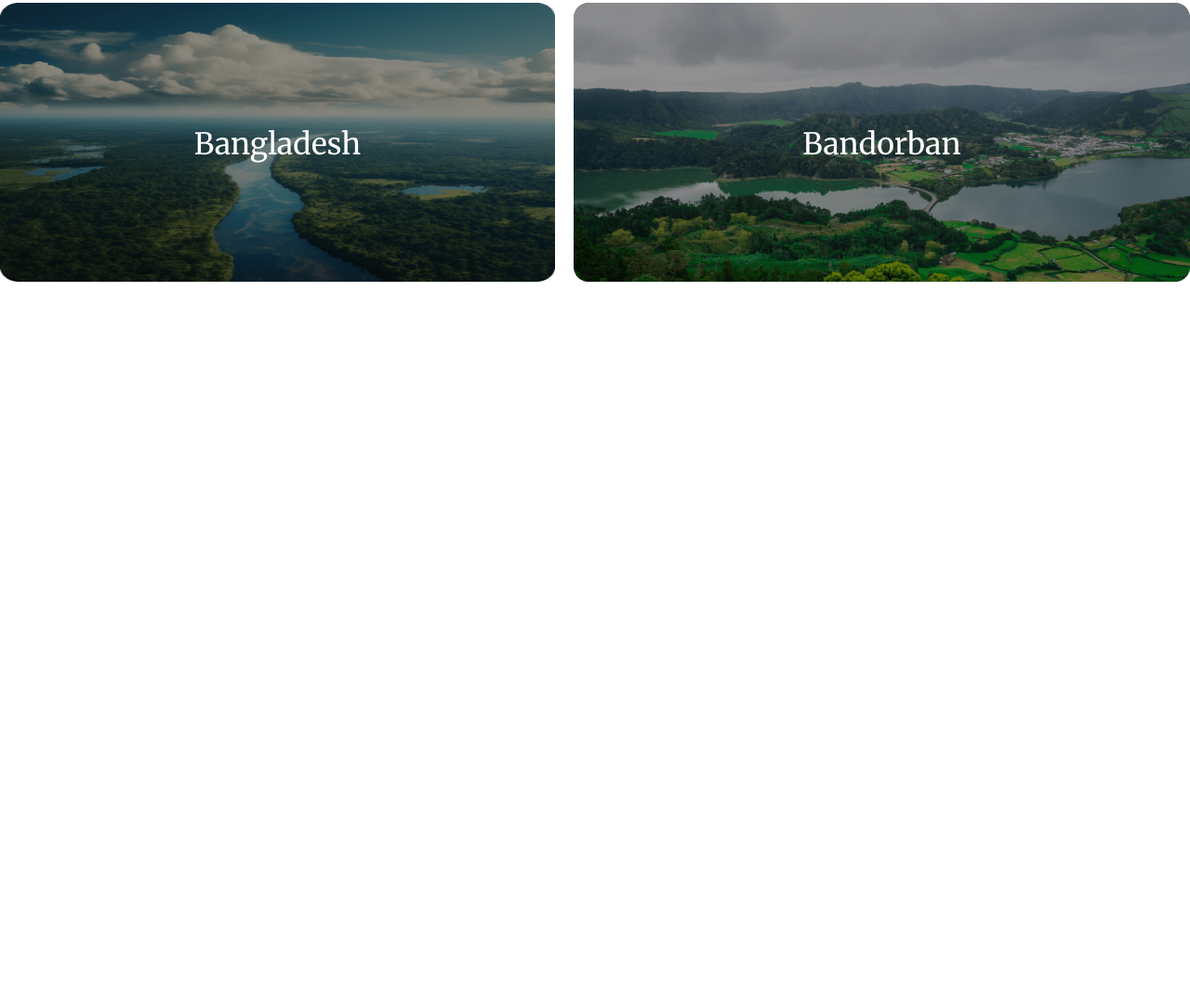
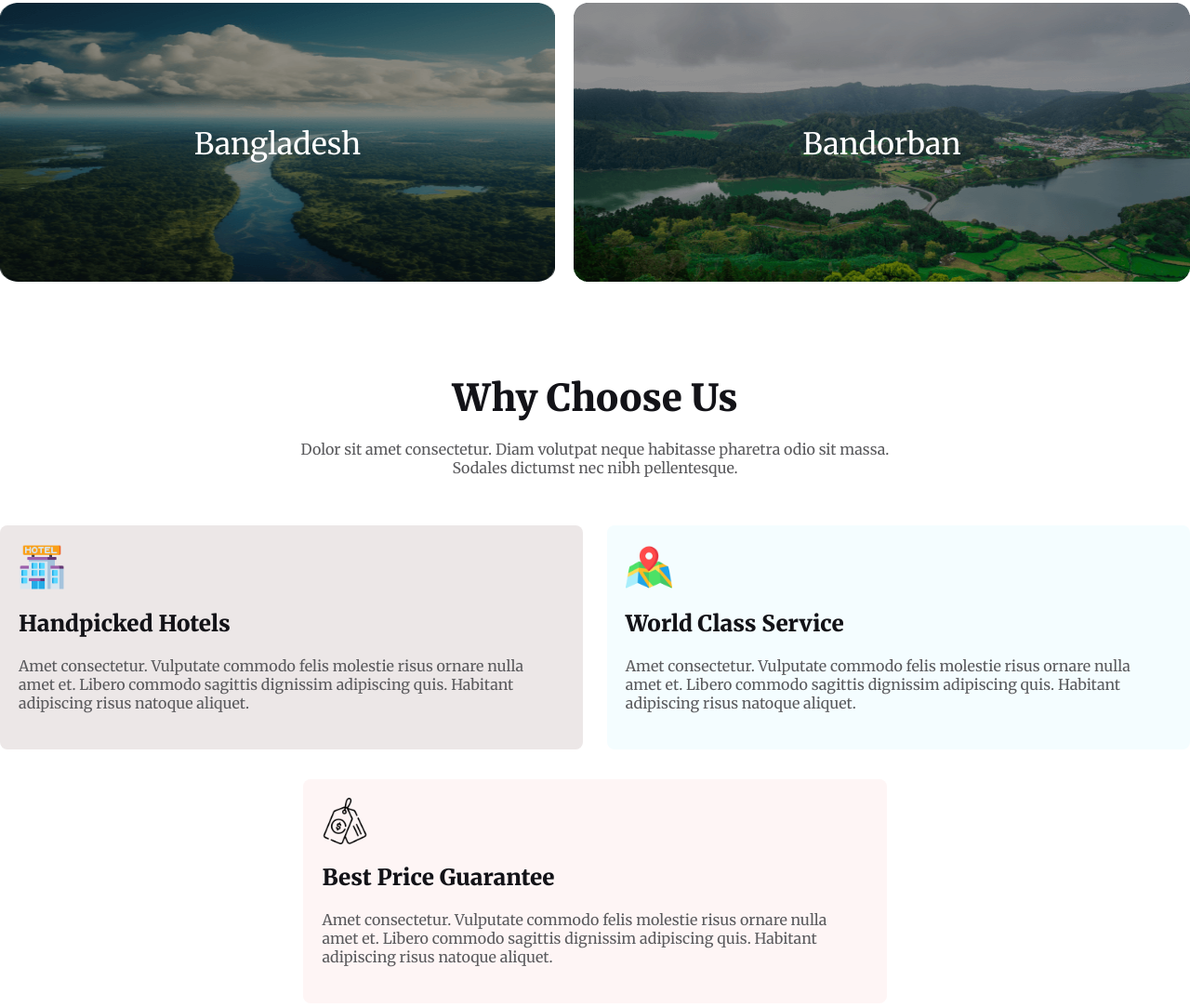
Before and after one commit to Shazzad501/Travel, a plain HTML site: page index.html in a window 1280 px wide. Shown: the part 2119-3202 px from the top of the page at 93% size. Before the commit the page ends 2522 px from the top, so only its background shows below. Drawn offline with Linux system fonts and the light colour scheme.

Commit message:
Why choos us section complete

```diff
--- a/index.html
+++ b/index.html
@@ -137,6 +137,32 @@
       </div>
      </section>
     <!-- Choose Your destination section close -->
+
+    <!-- Why choose us section start -->
+     <section class="choose-us">
+      <div class="choos-us-content">
+        <h3 class="section-title">Why Choose Us</h3>
+        <p class="section-description">Dolor sit amet consectetur. Diam volutpat neque habitasse pharetra odio sit massa. <br> Sodales dictumst nec nibh pellentesque.</p>
+      </div>
+      <div class="choose-us-card">
+        <div class="card-1">
+          <img src="assets/hotel.png" alt="">
+          <h3 class="div-title">Handpicked Hotels</h3>
+          <p class="section-description">Amet consectetur. Vulputate commodo felis molestie risus  ornare nulla amet et. Libero commodo sagittis dignissim adipiscing quis. Habitant adipiscing risus natoque aliquet. </p>
+        </div>
+        <div class="card-2">
+          <img src="assets/map.png" alt="">
+          <h3 class="div-title">World Class Service</h3>
+          <p class="section-description">Amet consectetur. Vulputate commodo felis molestie risus  ornare nulla amet et. Libero commodo sagittis dignissim adipiscing quis. Habitant adipiscing risus natoque aliquet. </p>
+        </div>
+        <div class="card-3">
+          <img src="assets/price.png" alt="">
+          <h3 class="div-title">Best Price Guarantee</h3>
+          <p class="section-description">Amet consectetur. Vulputate commodo felis molestie risus  ornare nulla amet et. Libero commodo sagittis dignissim adipiscing quis. Habitant adipiscing risus natoque aliquet. </p>
+        </div>
+      </div>
+     </section>
+    <!-- Why choose us section close -->
    </main>
   <!-- Main body section close -->
 
--- a/styles/style.css
+++ b/styles/style.css
@@ -112,58 +112,56 @@ nav div p {
   color: var(--secondery-text);
   margin: 2rem auto;
 }
-.form{
-background: rgba(255, 255, 255, 0.2);
-padding: 0.8rem 0.9rem;
-margin-top: 1rem;
+.form {
+  background: rgba(255, 255, 255, 0.2);
+  padding: 0.8rem 0.9rem;
+  margin-top: 1rem;
 }
-.form input{
+.form input {
   border-radius: 8px;
   padding: 10px 15px;
   border: none;
   font-size: 1rem;
   color: var(--title-text);
   background: var(--secondery-text);
-  max-width:140px;
+  max-width: 140px;
   margin-right: 10px;
 }
-.form select{
+.form select {
   border-radius: 8px;
   padding: 10px 15px;
   border: none;
   font-size: 1rem;
   color: var(--title-text);
   background: var(--secondery-text);
-  max-width:140px;
+  max-width: 140px;
   margin: auto 10px auto auto;
 }
 /* Banner section style close */
 
-
 /* Popular ture section style start */
-.popular-ture{
+.popular-ture {
   display: flex;
-  gap:5rem;
+  gap: 5rem;
   justify-content: center;
   align-items: start;
 }
-.popular-content h3{
-  text-align:start ;
+.popular-content h3 {
+  text-align: start;
   margin-bottom: 2rem;
 }
-.popular-content p{
-  text-align:start ;
+.popular-content p {
+  text-align: start;
   line-height: 26px;
-
 }
-.popular-content button{
+.popular-content button {
   margin-top: 1.8rem;
 }
 .popular-content ul {
   margin: 1.5rem auto;
 }
-.popular-content ul li{
-  text-align:start ;
+.popular-content ul li {
+  text-align: start;
   line-height: 26px;
   margin-left: 1rem;
   font-size: 1rem;
@@ -174,78 +172,108 @@ margin-top: 1rem;
 /* Popular ture section style close */
 
 /* Choose destinaton saction style start */
-.destination-img img{
-  width:100%;
+.destination-img img {
+  width: 100%;
   height: 300px;
   filter: brightness(70%);
 }
-.destination-img .div-1{
+.destination-img .div-1 {
   display: grid;
   grid-template-columns: repeat(2, 1fr);
   gap: 1.25rem;
 }
-.destination-img .div-1 img{
+.destination-img .div-1 img {
   width: 100%;
 }
 
-.destination-img .div-1 div{
+.destination-img .div-1 div {
   position: relative;
 }
-.destination-img .div-1 div p{
+.destination-img .div-1 div p {
   position: absolute;
-  top:50%;
+  top: 50%;
   left: 50%;
   font-size: 2rem;
   color: var(--secondery-text);
   transform: translate(-50%, -50%);
-
 }
 
-.destination-img .div-2{
+.destination-img .div-2 {
   display: grid;
-  grid-template-columns:0.8fr 1fr .7fr;
+  grid-template-columns: 0.8fr 1fr 0.7fr;
   gap: 1.25rem;
   margin-top: 1.25rem;
-
 }
-.destination-img .div-2 img{
+.destination-img .div-2 img {
   width: 100%;
 }
 
-.destination-img .div-2 div{
+.destination-img .div-2 div {
   position: relative;
 }
-.destination-img .div-2 div p{
+.destination-img .div-2 div p {
   position: absolute;
-  top:50%;
+  top: 50%;
   left: 50%;
   font-size: 2rem;
   color: var(--secondery-text);
   transform: translate(-50%, -50%);
-
 }
 
-.destination-img .div-3{
+.destination-img .div-3 {
   display: grid;
-  grid-template-columns:0.9fr 1fr;
+  grid-template-columns: 0.9fr 1fr;
   gap: 1.25rem;
   margin-top: 1.25rem;
-
 }
-.destination-img .div-3 img{
+.destination-img .div-3 img {
   width: 100%;
 }
 
-.destination-img .div-3 div{
+.destination-img .div-3 div {
   position: relative;
 }
-.destination-img .div-3 div p{
+.destination-img .div-3 div p {
   position: absolute;
-  top:50%;
+  top: 50%;
   left: 50%;
   font-size: 2rem;
   color: var(--secondery-text);
   transform: translate(-50%, -50%);
-
 }
 /* Choose destinaton saction style close */
+
+/* Why choose us section style start */
+.choose-us-card {
+  display: flex;
+  gap: 2%;
+  flex-wrap: wrap;
+  justify-content: center;
+  align-items: center;
+}
+.choose-us-card div {
+  padding: 1.25rem;
+  width: 49%;
+  margin-top: 2rem;
+  border-radius: 8px;
+}
+.choose-us-card img {
+  width: 50px;
+  height: 50px;
+  margin-bottom: 1rem;
+}
+.choose-us-card div p {
+  text-align: start;
+  margin-left: 0px;
+}
+.card-1{
+  background: rgb(236, 231, 231);
+}
+.card-2{
+background: rgb(244, 253, 255);
+}
+.card-3{
+background: rgb(254, 245, 245);
+}
+
+/* Why choose us section style close */
```
Also changed, not shown: assets/hotel.png (added), assets/map.png (added), assets/price.png (added).
